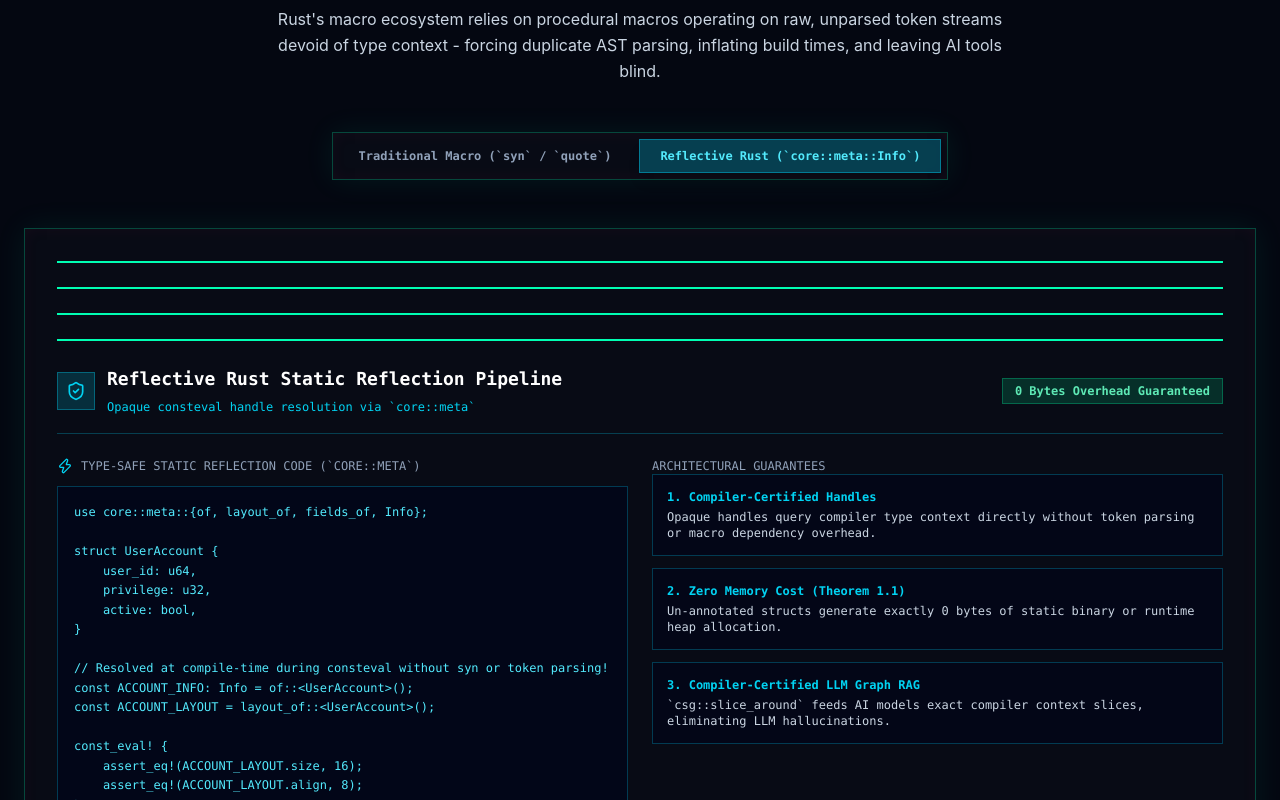
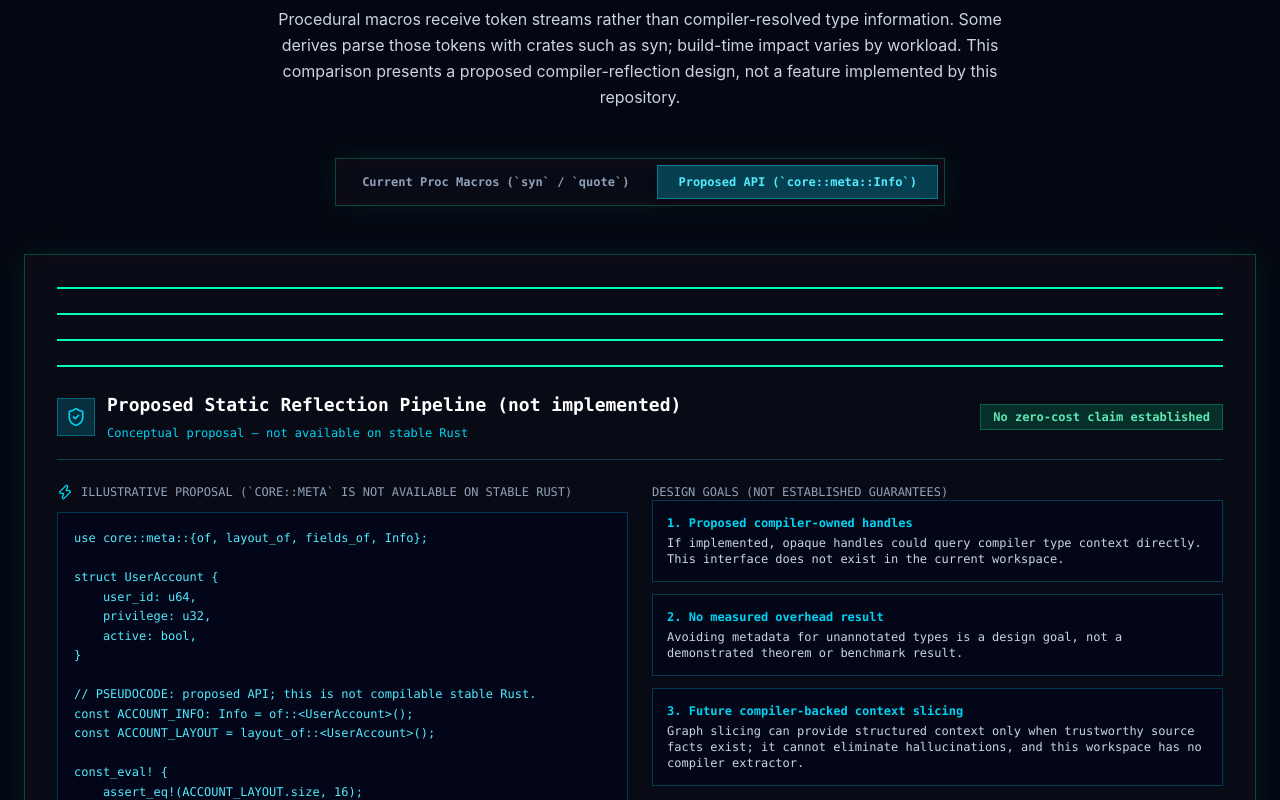
Before and after one commit to zachshallbetter/reflective-rust, a React (Vite) app in the folder explorer/: page / in a window 1280 px wide. Shown: the part 1420-2220 px from the top of the page. Built offline with nearby package versions, Linux system fonts and the light colour scheme.

Commit message:
docs: align claims with implemented behavior

```diff
--- a/explorer/src/components/ProblemSection.tsx
+++ b/explorer/src/components/ProblemSection.tsx
@@ -25,7 +25,7 @@ export const ProblemSection: React.FC = () => {
           <span className="gradient-text-crimson">Escalates Complexity & Waste</span>
         </h2>
         <p className="text-slate-300 text-sm sm:text-base leading-relaxed font-sans">
-          Rust's macro ecosystem relies on procedural macros operating on raw, unparsed token streams devoid of type context - forcing duplicate AST parsing, inflating build times, and leaving AI tools blind.
+          Procedural macros receive token streams rather than compiler-resolved type information. Some derives parse those tokens with crates such as syn; build-time impact varies by workload. This comparison presents a proposed compiler-reflection design, not a feature implemented by this repository.
         </p>
       </div>
 
@@ -40,7 +40,7 @@ export const ProblemSection: React.FC = () => {
                 : 'text-slate-400 hover:text-white'
             }`}
           >
-            Traditional Macro (`syn` / `quote`)
+            Current Proc Macros (`syn` / `quote`)
           </button>
           <button
             onClick={() => handleTabChange('rrsa')}
@@ -50,7 +50,7 @@ export const ProblemSection: React.FC = () => {
                 : 'text-slate-400 hover:text-white'
             }`}
           >
-            Reflective Rust (`core::meta::Info`)
+            Proposed API (`core::meta::Info`)
           </button>
         </div>
       </div>
@@ -75,7 +75,7 @@ export const ProblemSection: React.FC = () => {
                 </div>
               </div>
               <span className="px-3 py-1 bg-rose-500/20 text-rose-300 text-xs font-mono font-bold border border-rose-500/40">
-                Build Penalty: +4.2x to +11.8x
+                No general benchmark established
               </span>
             </div>
 
@@ -108,15 +108,15 @@ pub fn derive_reflect(input: TokenStream) -> TokenStream {
                 <div className="space-y-3">
                   <div className="p-3.5 bg-slate-950/80 border border-rose-500/30 space-y-1">
                     <strong className="text-rose-400 block font-bold">1. Zero Type Resolution</strong>
-                    <p className="text-slate-300">Macros cannot resolve struct field sizes, field offsets, trait bounds, or monomorphized types.</p>
+                    <p className="text-slate-300">A procedural macro cannot directly query rustc's resolved types or final layout through the stable proc-macro API.</p>
                   </div>
                   <div className="p-3.5 bg-slate-950/80 border border-rose-500/30 space-y-1">
                     <strong className="text-rose-400 block font-bold">2. Redundant Crate Compilations</strong>
-                    <p className="text-slate-300">Every project depends on hundreds of heavy `syn`, `quote`, and `proc-macro2` AST dependencies.</p>
+                    <p className="text-slate-300">Some derive macros use parsing and code-generation crates such as syn, quote, and proc-macro2. The cost varies by dependency graph and build; this project has not established a general multiplier.</p>
                   </div>
                   <div className="p-3.5 bg-slate-950/80 border border-rose-500/30 space-y-1">
                     <strong className="text-rose-400 block font-bold">3. LLM Code Hallucinations</strong>
-                    <p className="text-slate-300">AI coding assistants reading raw source files fail to identify private visibility boundaries or unsafe lifetime constraints.</p>
+                    <p className="text-slate-300">AI tools can misinterpret code context; a compiler-backed graph might help when the underlying facts are available and trustworthy. This project has not measured a general error rate.</p>
                   </div>
                 </div>
               </div>
@@ -130,19 +130,19 @@ pub fn derive_reflect(input: TokenStream) -> TokenStream {
                   <ShieldCheck className="w-5 h-5" />
                 </div>
                 <div>
-                  <h3 className="text-lg font-bold text-white font-mono">Reflective Rust Static Reflection Pipeline</h3>
-                  <span className="text-xs text-cyan-400 font-mono">Opaque consteval handle resolution via `core::meta`</span>
+                  <h3 className="text-lg font-bold text-white font-mono">Proposed Static Reflection Pipeline (not implemented)</h3>
+                  <span className="text-xs text-cyan-400 font-mono">Conceptual proposal — not available on stable Rust</span>
                 </div>
               </div>
               <span className="px-3 py-1 bg-emerald-500/20 text-emerald-300 text-xs font-mono font-bold border border-emerald-500/40">
-                0 Bytes Overhead Guaranteed
+                No zero-cost claim established
               </span>
             </div>
 
             <div className="grid grid-cols-1 lg:grid-cols-2 gap-6">
               <div className="space-y-3">
                 <span className="text-xs font-mono text-slate-400 uppercase flex items-center gap-2">
-                  <Zap className="w-4 h-4 text-cyan-400" /> Type-Safe Static Reflection Code (`core::meta`)
+                  <Zap className="w-4 h-4 text-cyan-400" /> Illustrative proposal (`core::meta` is not available on stable Rust)
                 </span>
                 <pre className="bg-slate-950 p-4 text-xs font-mono text-cyan-300 border border-cyan-500/30 overflow-x-auto leading-relaxed">
 {`use core::meta::{of, layout_of, fields_of, Info};
@@ -153,7 +153,7 @@ struct UserAccount {
     active: bool,
 }
 
-// Resolved at compile-time during consteval without syn or token parsing!
+// PSEUDOCODE: proposed API; this is not compilable stable Rust.
 const ACCOUNT_INFO: Info = of::<UserAccount>();
 const ACCOUNT_LAYOUT = layout_of::<UserAccount>();
 
@@ -165,19 +165,19 @@ const_eval! {
               </div>
 
               <div className="space-y-4 text-xs font-mono">
-                <span className="text-xs font-mono text-slate-400 uppercase">Architectural Guarantees</span>
+                <span className="text-xs font-mono text-slate-400 uppercase">Design goals (not established guarantees)</span>
                 <div className="space-y-3">
                   <div className="p-3.5 bg-slate-950/80 border border-cyan-500/30 space-y-1">
-                    <strong className="text-cyan-400 block font-bold">1. Compiler-Certified Handles</strong>
-                    <p className="text-slate-300">Opaque handles query compiler type context directly without token parsing or macro dependency overhead.</p>
+                    <strong className="text-cyan-400 block font-bold">1. Proposed compiler-owned handles</strong>
+                    <p className="text-slate-300">If implemented, opaque handles could query compiler type context directly. This interface does not exist in the current workspace.</p>
                   </div>
                   <div className="p-3.5 bg-slate-950/80 border border-cyan-500/30 space-y-1">
-                    <strong className="text-cyan-400 block font-bold">2. Zero Memory Cost (Theorem 1.1)</strong>
-                    <p className="text-slate-300">Un-annotated structs generate exactly 0 bytes of static binary or runtime heap allocation.</p>
+                    <strong className="text-cyan-400 block font-bold">2. No measured overhead result</strong>
+                    <p className="text-slate-300">Avoiding metadata for unannotated types is a design goal, not a demonstrated theorem or benchmark result.</p>
                   </div>
                   <div className="p-3.5 bg-slate-950/80 border border-cyan-500/30 space-y-1">
-                    <strong className="text-cyan-400 block font-bold">3. Compiler-Certified LLM Graph RAG</strong>
-                    <p className="text-slate-300">`csg::slice_around` feeds AI models exact compiler context slices, eliminating LLM hallucinations.</p>
+                    <strong className="text-cyan-400 block font-bold">3. Future compiler-backed context slicing</strong>
+                    <p className="text-slate-300">Graph slicing can provide structured context only when trustworthy source facts exist; it cannot eliminate hallucinations, and this workspace has no compiler extractor.</p>
                   </div>
                 </div>
               </div>
@@ -210,7 +210,7 @@ const_eval! {
               <span className="w-2 h-2 rounded-full bg-rose-400 mt-1.5 shrink-0" />
               <div>
                 <strong className="text-rose-300 block mb-0.5">Unparsed `TokenStream` Input</strong>
-                Macros operate on raw syntax strings without type resolution, field offsets, or layout padding knowledge.
+                Procedural macros see token input rather than compiler-resolved type information; derive implementations may still emit code that queries runtime layout where available.
               </div>
             </li>
 
```
